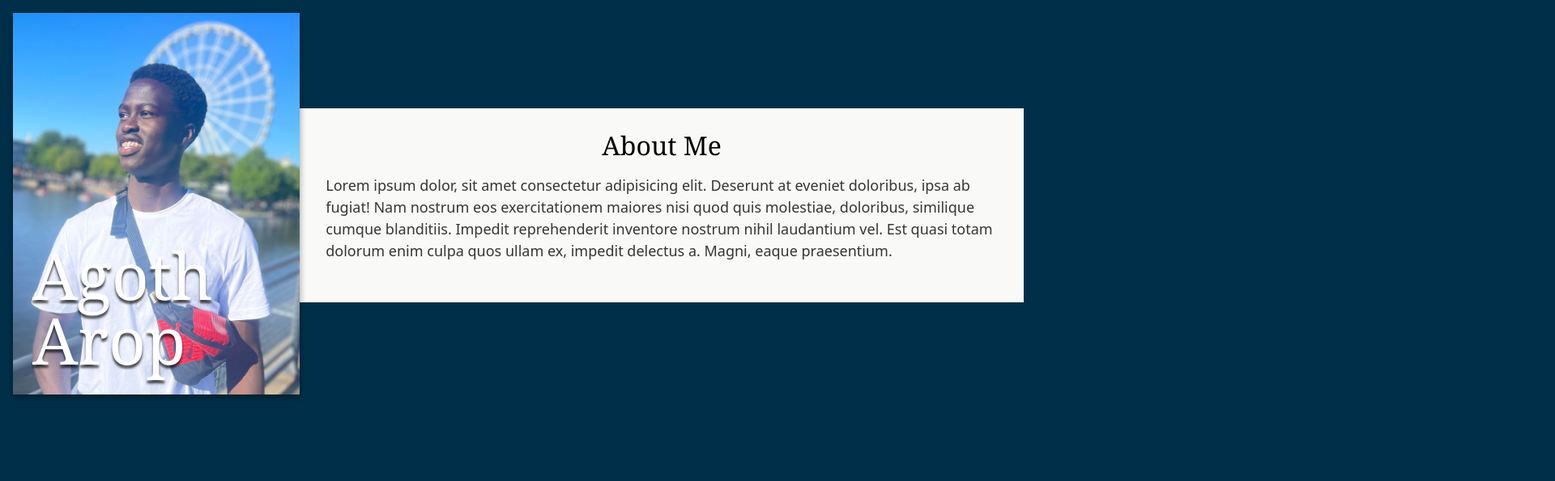
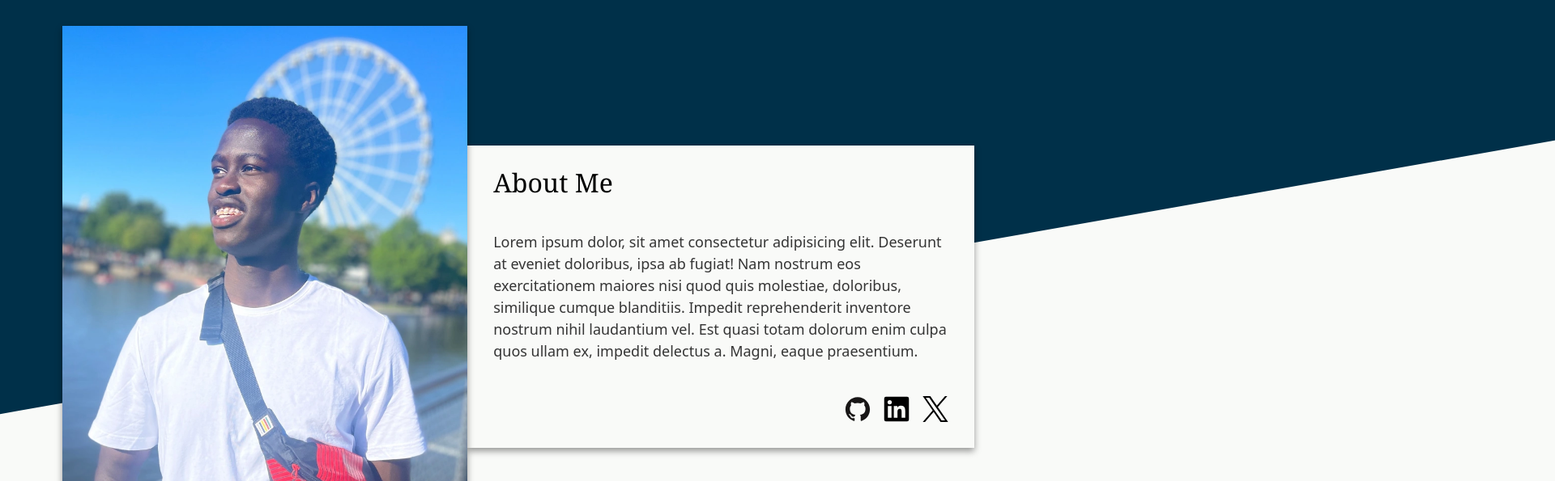
Before and after one commit to Agoth24/homepage, a plain HTML site: page index.html in a window 1280 px wide. Shown: the top 595 px of the page at 81% size, 1920 px wide, since content can reach past the window. Drawn offline with nearby package versions, Linux system fonts and the light colour scheme.

Commit message:
Enhanced layout and styling of the hero section and about me section, including social media icons

```diff
--- a/index.html
+++ b/index.html
@@ -5,6 +5,12 @@
     <meta name="viewport" content="width=device-width, initial-scale=1.0" />
     <title>Homepage</title>
     <link rel="stylesheet" href="style.css" />
+
+    <link
+      rel="stylesheet"
+      type="text/css"
+      href="https://cdn.jsdelivr.net/gh/devicons/devicon@latest/devicon.min.css"
+    />
   </head>
   <body>
     <main>
@@ -35,8 +41,39 @@
               nostrum nihil laudantium vel. Est quasi totam dolorum enim culpa
               quos ullam ex, impedit delectus a. Magni, eaque praesentium.
             </p>
+            <span class="socials">
+              <svg viewBox="0 0 128 128" width="2rem">
+                <g fill="#181616">
+                  <path
+                    fill-rule="evenodd"
+                    clip-rule="evenodd"
+                    d="M64 5.103c-33.347 0-60.388 27.035-60.388 60.388 0 26.682 17.303 49.317 41.297 57.303 3.017.56 4.125-1.31 4.125-2.905 0-1.44-.056-6.197-.082-11.243-16.8 3.653-20.345-7.125-20.345-7.125-2.747-6.98-6.705-8.836-6.705-8.836-5.48-3.748.413-3.67.413-3.67 6.063.425 9.257 6.223 9.257 6.223 5.386 9.23 14.127 6.562 17.573 5.02.542-3.903 2.107-6.568 3.834-8.076-13.413-1.525-27.514-6.704-27.514-29.843 0-6.593 2.36-11.98 6.223-16.21-.628-1.52-2.695-7.662.584-15.98 0 0 5.07-1.623 16.61 6.19C53.7 35 58.867 34.327 64 34.304c5.13.023 10.3.694 15.127 2.033 11.526-7.813 16.59-6.19 16.59-6.19 3.287 8.317 1.22 14.46.593 15.98 3.872 4.23 6.215 9.617 6.215 16.21 0 23.194-14.127 28.3-27.574 29.796 2.167 1.874 4.097 5.55 4.097 11.183 0 8.08-.07 14.583-.07 16.572 0 1.607 1.088 3.49 4.148 2.897 23.98-7.994 41.263-30.622 41.263-57.294C124.388 32.14 97.35 5.104 64 5.104z"
+                  ></path>
+                  <path
+                    d="M26.484 91.806c-.133.3-.605.39-1.035.185-.44-.196-.685-.605-.543-.906.13-.31.603-.395 1.04-.188.44.197.69.61.537.91zm2.446 2.729c-.287.267-.85.143-1.232-.28-.396-.42-.47-.983-.177-1.254.298-.266.844-.14 1.24.28.394.426.472.984.17 1.255zM31.312 98.012c-.37.258-.976.017-1.35-.52-.37-.538-.37-1.183.01-1.44.373-.258.97-.025 1.35.507.368.545.368 1.19-.01 1.452zm3.261 3.361c-.33.365-1.036.267-1.552-.23-.527-.487-.674-1.18-.343-1.544.336-.366 1.045-.264 1.564.23.527.486.686 1.18.333 1.543zm4.5 1.951c-.147.473-.825.688-1.51.486-.683-.207-1.13-.76-.99-1.238.14-.477.823-.7 1.512-.485.683.206 1.13.756.988 1.237zm4.943.361c.017.498-.563.91-1.28.92-.723.017-1.308-.387-1.315-.877 0-.503.568-.91 1.29-.924.717-.013 1.306.387 1.306.88zm4.598-.782c.086.485-.413.984-1.126 1.117-.7.13-1.35-.172-1.44-.653-.086-.498.422-.997 1.122-1.126.714-.123 1.354.17 1.444.663zm0 0"
+                  ></path>
+                </g>
+              </svg>
+
+              <svg viewBox="0 0 128 128" width="2rem">
+                <path
+                  d="M116 3H12a8.91 8.91 0 00-9 8.8v104.42a8.91 8.91 0 009 8.78h104a8.93 8.93 0 009-8.81V11.77A8.93 8.93 0 00116 3zM39.17 107H21.06V48.73h18.11zm-9-66.21a10.5 10.5 0 1110.49-10.5 10.5 10.5 0 01-10.54 10.48zM107 107H88.89V78.65c0-6.75-.12-15.44-9.41-15.44s-10.87 7.36-10.87 15V107H50.53V48.73h17.36v8h.24c2.42-4.58 8.32-9.41 17.13-9.41C103.6 47.28 107 59.35 107 75z"
+                ></path>
+              </svg>
+
+              <svg viewBox="0 0 128 128" width="2rem">
+                <path
+                  d="M75.916 54.2 122.542 0h-11.05L71.008 47.06 38.672 0H1.376l48.898 71.164L1.376 128h11.05L55.18 78.303 89.328 128h37.296L75.913 54.2ZM60.782 71.79l-4.955-7.086-39.42-56.386h16.972L65.19 53.824l4.954 7.086 41.353 59.15h-16.97L60.782 71.793Z"
+                  fill="#000"
+                  style="stroke-width: 0.104373"
+                ></path>
+              </svg>
+            </span>
           </div>
         </section>
+        <div class="card">
+
+        </div>
       </div>
     </main>
   </body>
--- a/style.css
+++ b/style.css
@@ -36,18 +36,18 @@ main {
 
 .hero-section {
   position: relative;
-  min-height: 100vh;
 }
 
 .diagonal-bg {
   position: absolute;
   z-index: 0;
   background-color: var(--navy);
-  height: 150vh;
+  height: 100%;
   width: 200vw;
   transform: rotateZ(-25deg);
-  top: -50%;
-  left: -50%;
+  top: -60%;
+  left: -100%;
+  overflow: hidden;
 }
 
 .hero {
@@ -85,13 +85,53 @@ img {
   margin-bottom: 1.5rem;
 }
 
+.about {
+  display: flex;
+  flex-direction: column;
+  gap: 1.5rem;
+  background-color: transparent;
+  position: relative;
+  z-index: 1;
+  background-color: var(--white);
+  max-width: 70ch;
+  min-height: 50%;
+}
+
+.about h2 {
+  font-weight: 300;
+  font-size: 2rem;
+  text-align: center;
+  margin: 0;
+}
+
+.about p {
+  font-family: system-ui, -apple-system, BlinkMacSystemFont, "Segoe UI", Roboto,
+    Oxygen, Ubuntu, Cantarell, "Open Sans", "Helvetica Neue", sans-serif;
+  color: rgb(53, 53, 53);
+  font-size: 1.125em;
+  line-height: 1.5;
+}
+
+.socials {
+  display: flex;
+  gap: 1rem;
+  align-self: center;
+}
+
 @media (min-width: 600px) {
+  main {
+    padding: 2rem;
+  }
   .portrait-card {
     margin: 0;
+    flex: 6;
+    min-width: 0;
   }
 
   .diagonal-bg {
     transform: rotateZ(-10deg);
+    top: -50%;
+    left: -50%;
   }
 
   .hero {
@@ -102,29 +142,16 @@ img {
 
   .about {
     padding: 2rem;
-  }
-}
-
-.about {
-  display: flex;
-  flex-direction: column;
-  background-color: transparent;
-  position: relative;
-  z-index: 1;
-  background-color: var(--white);
-  max-width: 100ch;
+    box-shadow: 0 4px 8px rgba(0, 0, 0, 0.4);
+    flex: 4;
+    min-width: 0;
   }
 
   .about h2 {
-    font-weight: 300;
-    font-size: 2rem;
-    text-align: center;
-    margin: 0;
+    text-align: start;
   }
 
-.about p {
-    font-family: system-ui, -apple-system, BlinkMacSystemFont, 'Segoe UI', Roboto, Oxygen, Ubuntu, Cantarell, 'Open Sans', 'Helvetica Neue', sans-serif;
-    color: rgb(53, 53, 53);
-    font-size: 1.125em;
-    line-height: 1.5;
+  .socials {
+    align-self: end;
   }
+}
```
Lines whose indentation alone changed are shown as unchanged.
